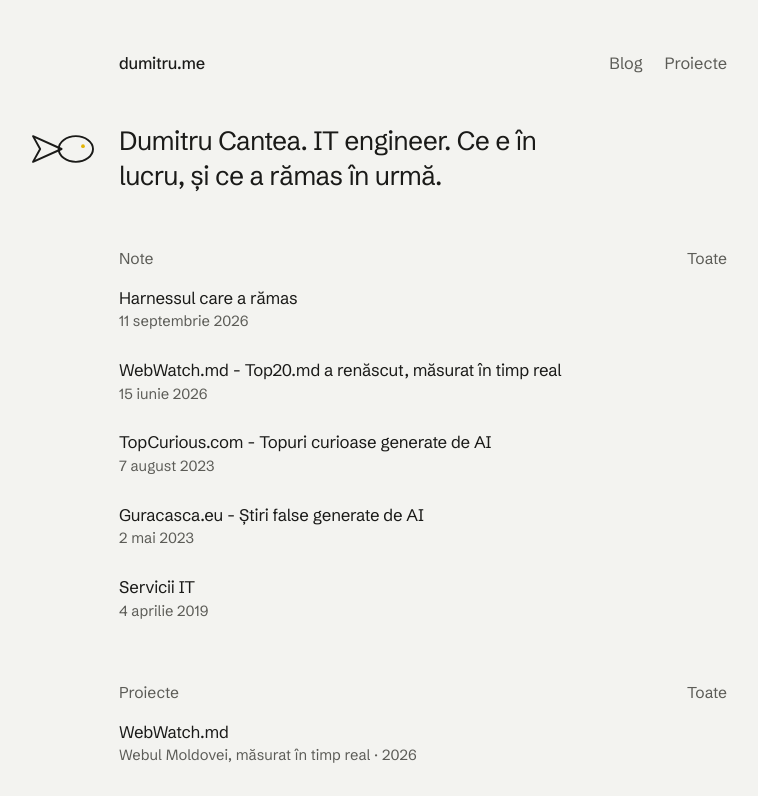
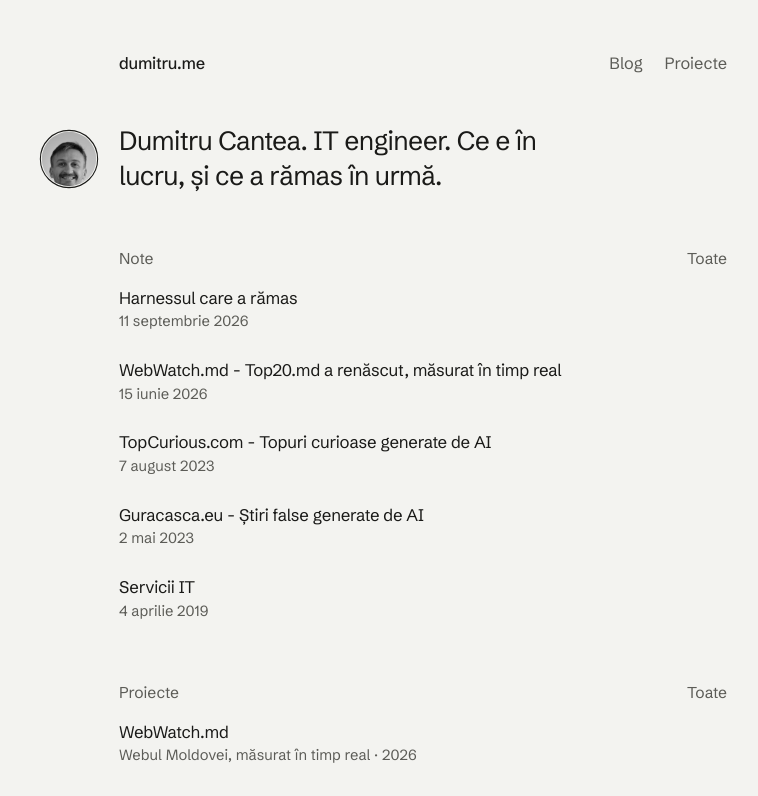
Before and after one commit to mitica/dumitru.me, a Next.js app: page / in a window 1280 px wide. Shown: the top 796 px of the page, without its empty margins (53-811 px from the left). Built offline with nearby package versions, Linux system fonts and the light colour scheme.

Commit message:
black-and-white face in a medallion
The line fish comes off. The same quiet places now hold a round grayscale portrait with a thin ring.

```diff
--- a/app/blog/[slug]/page.tsx
+++ b/app/blog/[slug]/page.tsx
@@ -1,7 +1,7 @@
 import type { Metadata } from "next";
 import Link from "next/link";
 import { notFound } from "next/navigation";
-import { Fish } from "@/components/fish";
+import { Medallion } from "@/components/medallion";
 import { formatDateRo } from "@/lib/format";
 import { getAdjacentPosts, getAllPosts, getPostBySlug, normalizeTagSlug } from "@/lib/content";
 
@@ -44,7 +44,7 @@ export default async function BlogPostPage({ params }: BlogPostPageProps) {
       <div className="markdown" dangerouslySetInnerHTML={{ __html: post.contentHtml }} />
 
       <p className="sign with-mark">
-        <Fish width={44} />
+        <Medallion size={34} />
         Dumitru Cantea
       </p>
 
--- a/app/blog/page.tsx
+++ b/app/blog/page.tsx
@@ -1,5 +1,5 @@
 import type { Metadata } from "next";
-import { Fish } from "@/components/fish";
+import { Medallion } from "@/components/medallion";
 import { PostsList } from "@/components/posts-list";
 import { getAllPosts } from "@/lib/content";
 
@@ -14,7 +14,7 @@ export default function BlogPage() {
   return (
     <section>
       <h1 className="with-mark">
-        <Fish width={58} />
+        <Medallion size={46} />
         Blog
       </h1>
       <p className="sub">{count}, de la cea mai nouă.</p>
--- a/app/globals.css
+++ b/app/globals.css
@@ -135,7 +135,7 @@ a:focus-visible,
   text-decoration: none;
 }
 
-.fish {
+.medallion {
   display: block;
 }
 
@@ -462,9 +462,9 @@ h1 {
     transform: none;
   }
 
-  .fish {
-    width: 46px;
-    height: auto;
+  .medallion {
+    width: 44px;
+    height: 44px;
   }
 }
 
--- a/app/not-found.tsx
+++ b/app/not-found.tsx
@@ -1,11 +1,11 @@
 import Link from "next/link";
-import { Fish } from "@/components/fish";
+import { Medallion } from "@/components/medallion";
 
 export default function NotFoundPage() {
   return (
     <section>
       <h1 className="with-mark">
-        <Fish width={58} />
+        <Medallion size={46} />
         Pagina nu există
       </h1>
       <p className="sub">Link-ul poate fi vechi sau scris greșit.</p>
--- a/app/page.tsx
+++ b/app/page.tsx
@@ -1,5 +1,5 @@
 import Link from "next/link";
-import { Fish } from "@/components/fish";
+import { Medallion } from "@/components/medallion";
 import { PostsList } from "@/components/posts-list";
 import { ProjectsGrid } from "@/components/projects-grid";
 import { getAllPosts, getAllProjects, splitProjectsByStatus } from "@/lib/content";
@@ -11,7 +11,7 @@ export default function HomePage() {
   return (
     <>
       <p className="lede with-mark">
-        <Fish width={72} />
+        <Medallion size={60} />
         Dumitru Cantea. IT engineer. Ce e în lucru, și ce a rămas în urmă.
       </p>
 
--- a/app/projects/[slug]/page.tsx
+++ b/app/projects/[slug]/page.tsx
@@ -1,6 +1,6 @@
 import type { Metadata } from "next";
 import { notFound } from "next/navigation";
-import { Fish } from "@/components/fish";
+import { Medallion } from "@/components/medallion";
 import { getAllProjects, getProjectBySlug } from "@/lib/content";
 
 type ProjectPageProps = {
@@ -56,7 +56,7 @@ export default async function ProjectPage({ params }: ProjectPageProps) {
       <div className="markdown" dangerouslySetInnerHTML={{ __html: project.contentHtml }} />
 
       <p className="sign with-mark">
-        <Fish width={44} />
+        <Medallion size={34} />
         Dumitru Cantea
       </p>
     </article>
--- a/app/projects/page.tsx
+++ b/app/projects/page.tsx
@@ -1,5 +1,5 @@
 import type { Metadata } from "next";
-import { Fish } from "@/components/fish";
+import { Medallion } from "@/components/medallion";
 import { ProjectsGrid } from "@/components/projects-grid";
 import { getAllProjects, splitProjectsByStatus } from "@/lib/content";
 
@@ -13,7 +13,7 @@ export default function ProjectsPage() {
   return (
     <section>
       <h1 className="with-mark">
-        <Fish width={58} />
+        <Medallion size={46} />
         Proiecte
       </h1>
 
--- a/app/tags/[slug]/page.tsx
+++ b/app/tags/[slug]/page.tsx
@@ -1,6 +1,6 @@
 import type { Metadata } from "next";
 import { notFound } from "next/navigation";
-import { Fish } from "@/components/fish";
+import { Medallion } from "@/components/medallion";
 import { PostsList } from "@/components/posts-list";
 import { getPostsByTagSlug, getTags } from "@/lib/content";
 
@@ -37,7 +37,7 @@ export default async function TagPage({ params }: TagPageProps) {
   return (
     <section>
       <h1 className="with-mark">
-        <Fish width={58} />
+        <Medallion size={46} />
         {tag.name}
       </h1>
       <p className="sub">{count}</p>
--- a/components/fish.tsx
+++ /dev/null
@@ -1,46 +0,0 @@
-"use client";
-
-import Link from "next/link";
-import { usePathname } from "next/navigation";
-
-type FishProps = {
-  width?: number;
-};
-
-export function Fish({ width = 56 }: FishProps) {
-  const pathname = usePathname();
-  const height = Math.round((width * 56) / 100);
-  const home = pathname === "/";
-
-  const mark = (
-    <svg
-      className="fish"
-      width={width}
-      height={height}
-      viewBox="0 0 100 56"
-      aria-hidden="true"
-      focusable="false"
-    >
-      <path
-        d="M48 28 L8 10 L18 28 L8 46 Z"
-        fill="none"
-        stroke="currentColor"
-        strokeWidth="2.7"
-        strokeLinejoin="round"
-        strokeLinecap="round"
-      />
-      <ellipse cx="68" cy="28" rx="24" ry="18" fill="none" stroke="currentColor" strokeWidth="2.7" />
-      <circle cx="78" cy="24" r="2.6" fill="#e3b505" />
-    </svg>
-  );
-
-  if (home) {
-    return <span className="mark">{mark}</span>;
-  }
-
-  return (
-    <Link href="/" className="mark" aria-label="Acasă">
-      {mark}
-    </Link>
-  );
-}
--- /dev/null
+++ b/components/medallion.tsx
@@ -0,0 +1,52 @@
+"use client";
+
+import Link from "next/link";
+import { useId } from "react";
+import { usePathname } from "next/navigation";
+
+type MedallionProps = {
+  size?: number;
+};
+
+export function Medallion({ size = 48 }: MedallionProps) {
+  const pathname = usePathname();
+  const clipId = useId().replace(/:/g, "");
+  const home = pathname === "/";
+
+  const mark = (
+    <svg
+      className="medallion"
+      width={size}
+      height={size}
+      viewBox="0 0 64 64"
+      aria-hidden="true"
+      focusable="false"
+    >
+      <defs>
+        <clipPath id={clipId}>
+          <circle cx="32" cy="32" r="29" />
+        </clipPath>
+      </defs>
+      <image
+        href="/img/face-mark.jpg"
+        x="1.4"
+        y="1.4"
+        width="61.2"
+        height="61.2"
+        clipPath={`url(#${clipId})`}
+        preserveAspectRatio="xMidYMid slice"
+      />
+      <circle cx="32" cy="32" r="30.55" fill="none" stroke="currentColor" strokeWidth="1.15" />
+    </svg>
+  );
+
+  if (home) {
+    return <span className="mark">{mark}</span>;
+  }
+
+  return (
+    <Link href="/" className="mark" aria-label="Acasă">
+      {mark}
+    </Link>
+  );
+}
```
Also changed, not shown: public/img/face-mark.jpg (added).
